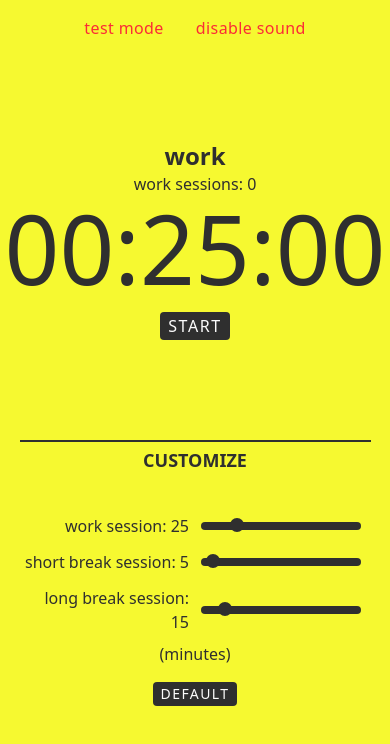
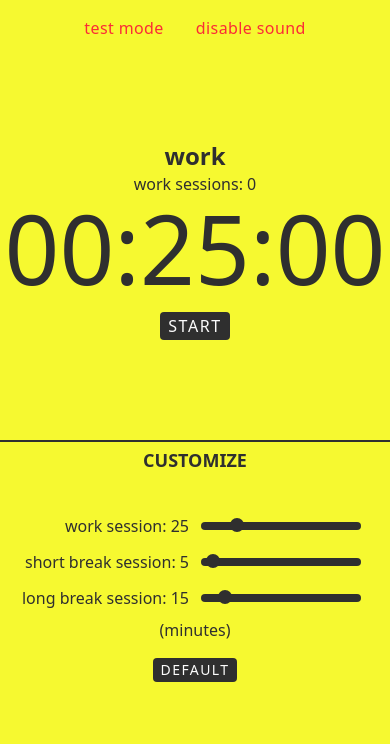
Before and after one commit to sorinnihtii/pomodoro-timer, a Next.js app: page / in a window 390 px wide. Shown: the top 744 px of the page. Built offline with nearby package versions, Linux system fonts and the light colour scheme.

Commit message:
responsive x-axis padding

```diff
--- a/app/page.tsx
+++ b/app/page.tsx
@@ -132,7 +132,7 @@ export default function Home() {
   return (
     <div
       className="
-        flex flex-col px-[5%] gap-25 h-full w-full items-center text-center text-color2 [&_button]:cursor-pointer
+        flex flex-col sm:px-8 md:px-12 lg:px-20 xl:px-24 2xl:px-32 gap-25 h-full w-full items-center text-center text-color2 [&_button]:cursor-pointer
         "
     >
       <header className="flex gap-8 mt-4 [&_button]:tracking-wide">
```
